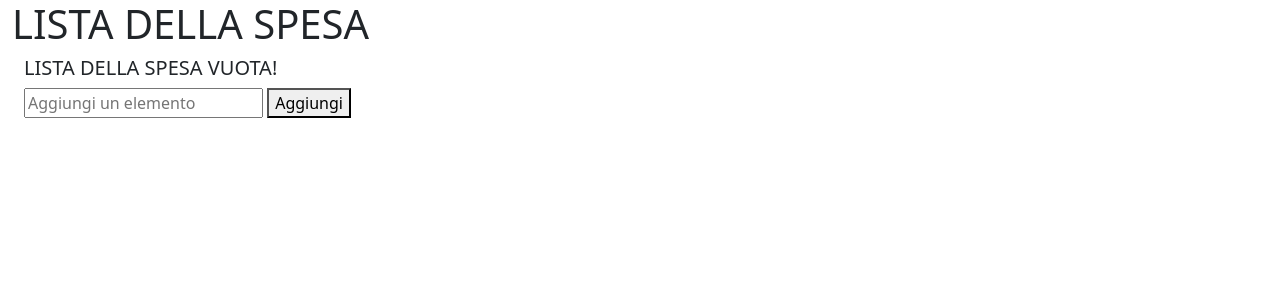
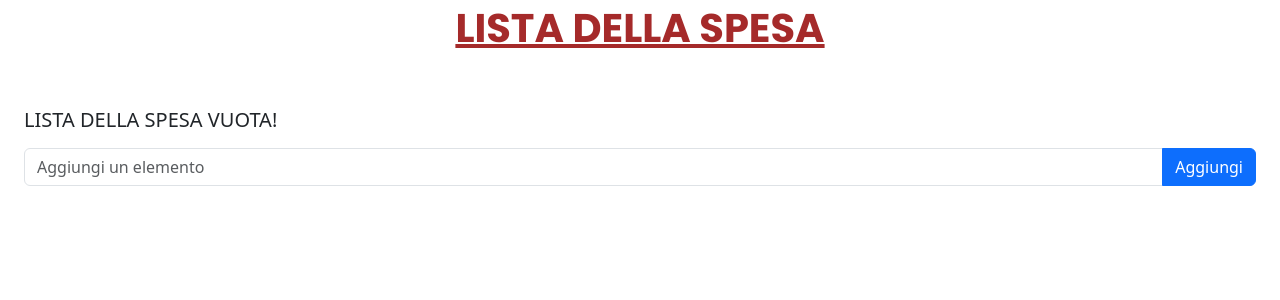
Before and after one commit to SantianaAlexander/Progettino_Flask, a Flask app: page / in a window 1280 px wide. Shown: the top 300 px of the page. Run offline with Flask 3, Linux system fonts and the light colour scheme.

Commit message:
Finito Progettino 2

```diff
--- a/app.py
+++ b/app.py
@@ -17,12 +17,12 @@ def aggiungi_prodotto():
         listaSpesa.append(elemento)
     return redirect(url_for('home'))
 
-@app.route('/rimuovi', methods=['POST'])
-def rimuovi_prodotto():
-    elemento = request.form['elemento']
-    if elemento:
-        listaSpesa.append(elemento)
+@app.route('/rimuovi/<int:indice>', methods=['POST']) #Fatto grazie a suggerimento del file
+def rimuovi_prodotto(indice):
+    if 0 <= indice < len(listaSpesa):
+        listaSpesa.pop(indice)
     return redirect(url_for('home'))
+
 
 #avvio dell'app Flask - Sempre mettere alla fine
 if __name__ == '__main__':
--- /dev/null
+++ b/static/css/style.css
@@ -0,0 +1,8 @@
+@import url('https://fonts.googleapis.com/css2?family=Poppins:ital,wght@0,100;0,200;0,300;0,400;0,500;0,600;0,700;0,800;0,900;1,100;1,200;1,300;1,400;1,500;1,600;1,700;1,800;1,900&display=swap');
+#title {
+    font-family: "Poppins", sans-serif;
+    font-weight: 700;
+    font-style: normal;
+    text-decoration: underline;
+    color: brown;
+}
--- a/templates/index.html
+++ b/templates/index.html
@@ -4,26 +4,31 @@
         <meta name="viewport" content="width=device-width, initial-scale=1.0">
         <link href="https://cdn.jsdelivr.net/npm/bootstrap@5.3.3/dist/css/bootstrap.min.css" rel="stylesheet" integrity="sha384-QWTKZyjpPEjISv5WaRU9OFeRpok6YctnYmDr5pNlyT2bRjXh0JMhjY6hW+ALEwIH" crossorigin="anonymous">
         <script src="https://cdn.jsdelivr.net/npm/bootstrap@5.3.3/dist/js/bootstrap.bundle.min.js" integrity="sha384-YvpcrYf0tY3lHB60NNkmXc5s9fDVZLESaAA55NDzOxhy9GkcIdslK1eN7N6jIeHz" crossorigin="anonymous"></script>
+        <link rel="stylesheet" href="/static/css/style.css">
     </head>
     <body>
         <div class="container-fluid">
-            <h1 id="title">LISTA DELLA SPESA</h1>
-            <div class="container-fluid">
+            <h1 class="text-center pt-1" id="title">LISTA DELLA SPESA</h1>
+            <div class="container-fluid pt-5">
                 {% if listaSpesa %}
-                    <ul class="row">
+                    <ul class="list-group">
                     {% for elemento in listaSpesa %}
-                        <li class="col-10">{{ elemento }}</li>
-                        <form class="col-2" action="/rimuovi" method="post">
-                            <button type="submit">Rimuovi</button>
-                        </form>
+                        <li class="list-group-item d-flex justify-content-between align-items-center">
+                            {{ elemento }}
+                            <form action="/rimuovi/{{loop.index0}}" method="post" class="mb-0">
+                                <button type="submit" class="btn btn-danger btn-sm">Rimuovi</button>
+                            </form>
+                        </li>
                     {% endfor %}
                     </ul>
                 {% else %}
                     <h5>LISTA DELLA SPESA VUOTA!</h5>
                 {% endif %}
                 <form action="/aggiungi" method="post">
-                    <input type="text" name="elemento" placeholder="Aggiungi un elemento"required>
-                    <button type="submit">Aggiungi</button>
+                    <div class="input-group pt-2">
+                        <input type="text" name="elemento" class="form-control" placeholder="Aggiungi un elemento" required>
+                        <button type="submit" class="btn btn-primary">Aggiungi</button>
+                    </div>
                 </form>
             </div>
         </div>
```
